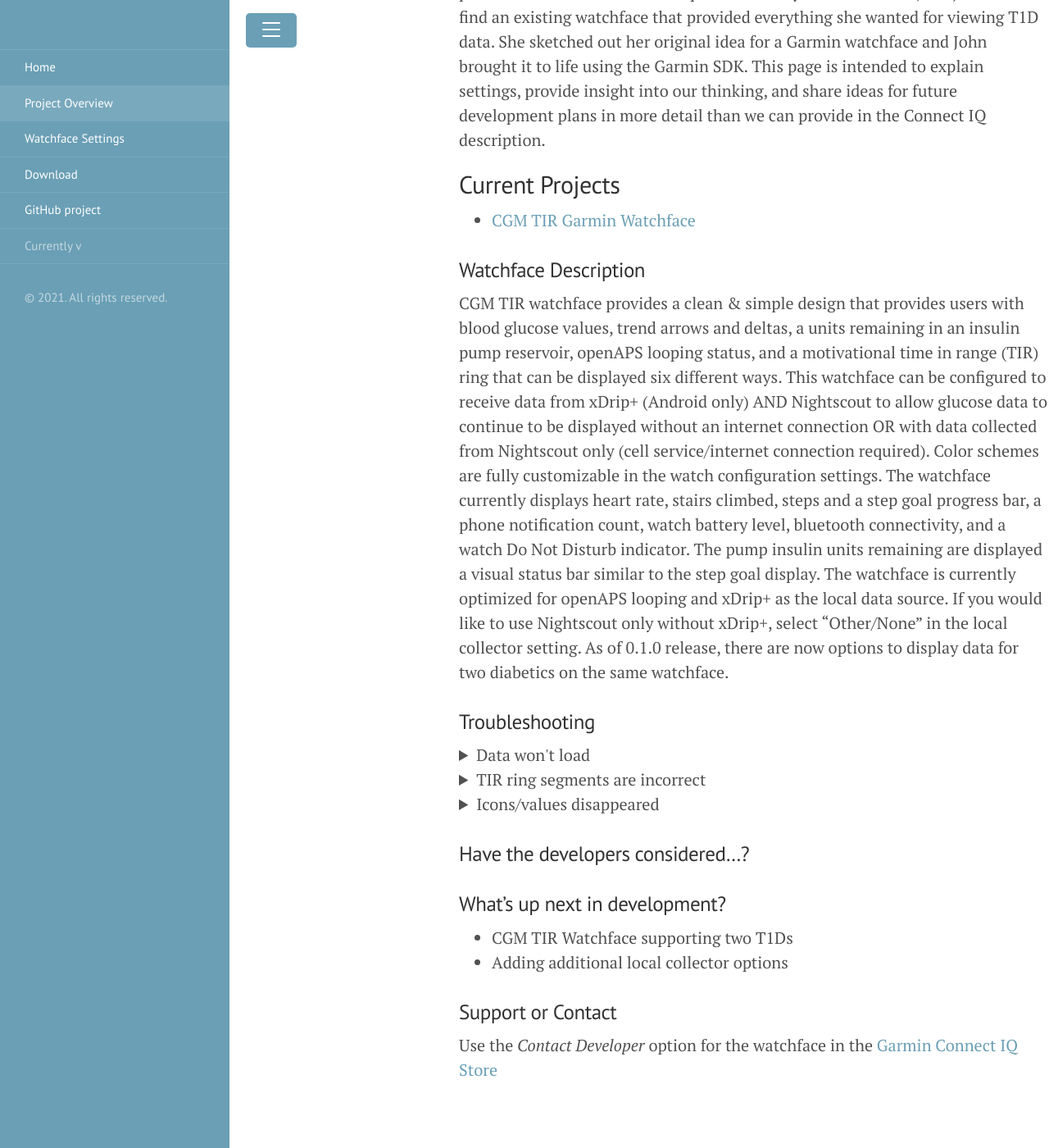
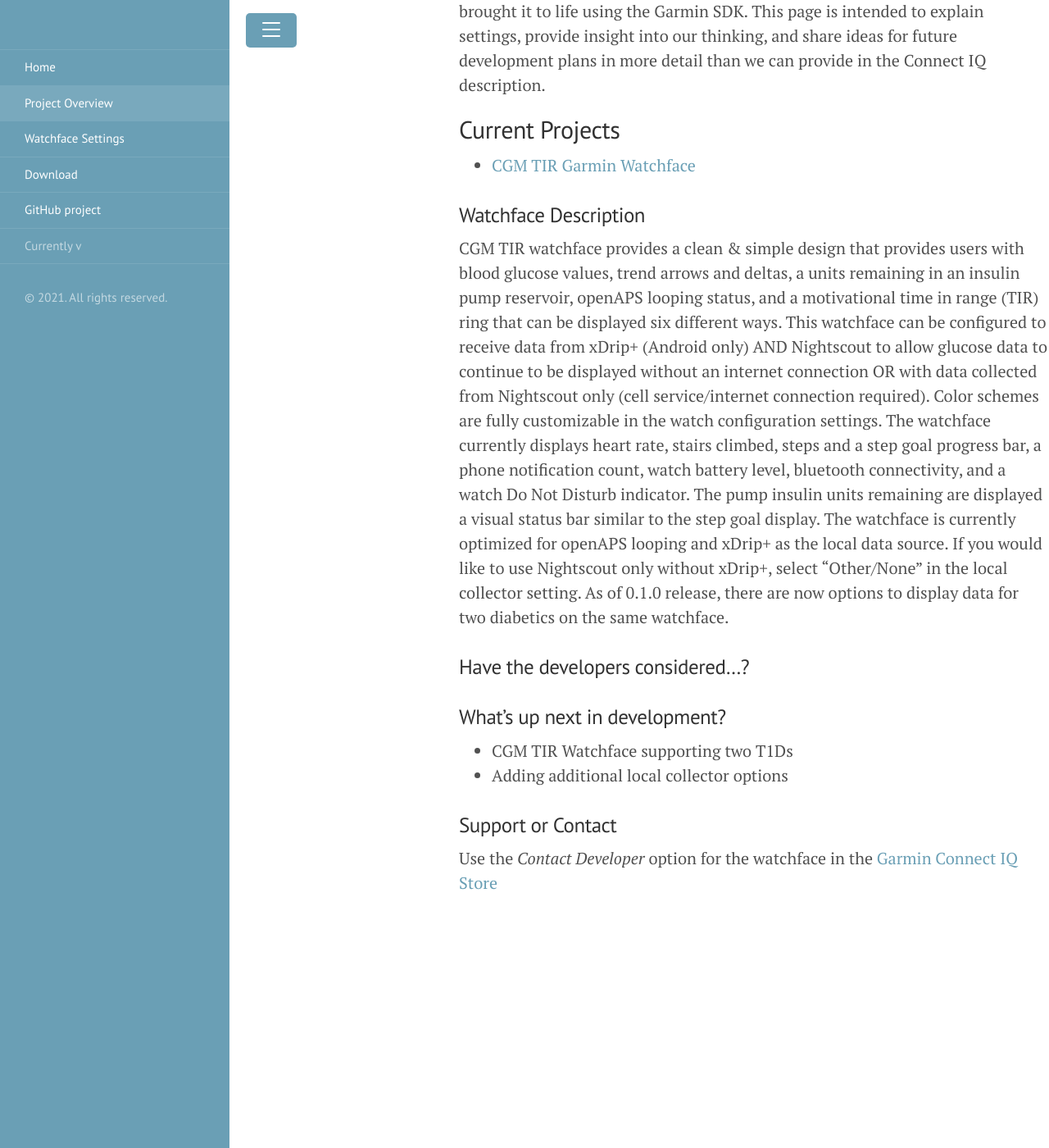
Before and after one commit to SturdiPancreas/CGM-TIR-watch, a Jekyll site: the page built from index.md, in a window 1280 px wide and 1400 px high, scrolled down 714 px. Shown: the whole window at 82% size. Built offline with Jekyll 4.4.1, drawn with Linux system fonts in a browser that asks for light colours; a script that is not in the unit is left out; some of the changed text lies outside the part shown.

Commit message:
Update index.md
Removed Troubleshooting section to move to own page

```diff
--- a/index.md
+++ b/index.md
@@ -4,8 +4,6 @@ title: Project Overview
 ---
 
 ![CoverImage](images/CoverImage.png)
-
-# CGM TIR Project Overview
 
 This project began as a collaboration between Dana (T1D,xdrip+,openAPS,NS, Medtronic, Dexcom G6 user) and John (software developer boyfriend).  Dana purchased a Garmin watch to replace her many Pebble watches, but just couldn't find an existing watchface that provided everything she wanted for viewing T1D data.  She sketched out her original idea for a Garmin watchface and John brought it to life using the Garmin SDK.  This page is intended to explain settings, provide insight into our thinking, and share ideas for future development plans in more detail than we can provide in the Connect IQ description.
 
@@ -17,35 +15,6 @@ This project began as a collaboration between Dana (T1D,xdrip+,openAPS,NS, Medtr
 
 CGM TIR watchface provides a clean & simple design that provides users with blood glucose values, trend arrows and deltas, a units remaining in an insulin pump reservoir, openAPS looping status, and a motivational time in range (TIR) ring that can be displayed six different ways.  This watchface can be configured to receive data from xDrip+ (Android only) AND Nightscout to allow glucose data to continue to be displayed without an internet connection OR with data collected from Nightscout only (cell service/internet connection required). Color schemes are fully customizable in the watch configuration settings. The watchface currently displays heart rate, stairs climbed, steps and a step goal progress bar, a phone notification count, watch battery level, bluetooth connectivity, and a watch Do Not Disturb indicator. The pump insulin units remaining are displayed a visual status bar similar to the step goal display.  The watchface is currently optimized for openAPS looping and xDrip+ as the local data source.  If you would like to use Nightscout only without xDrip+, select "Other/None" in the local collector setting.  As of 0.1.0 release, there are now options to display data for two diabetics on the same watchface.
 
-### Troubleshooting
-<details>
- <summary>Data won't load</summary>
-
-  ## Check Your Nighscout URL in Settings
-  1. Due to memory constraints, 12-24 hours of data must be returned from Nightscout before the watch can begin pulling from a local collector (if set), so if the watch won't load at all, this is the first thing you need to rule out.
-  2. **Your Primary User Nightscout URL** is the only setting that you are **required** to update from the default settings.
-     * Make sure that you have included **https://** at the beginning of the URL, and don't include any additional information beyond **.com**.
-     * If you enter your URL incorrectly, you may have to wait up to 5 additional minutes after fixing this setting for data to populate - please be patient!
-  3. If you just switched from a Garmin activity or a watch app back to the watchface, you need to wait for the data to reload.  This can take up to 10 minutes for a single user and up to 15 minutes if using the watch to follow two diabetics.
-  4. If you have entered 2 nightscout URLs to follow two diabetics using this watchface, it can take up to 15 minutes before data is current.  Due to extremely limited memory constraints of many Garmin watches, it is necessary to wait 5 minutes after pulling the 24-hour TIR data for the first user before it can be pulled for the 2nd user.  Then another 5 minutes must pass before the most recent SGV values can be pulled.
-
-</details>
-<details>
- <summary>TIR ring segments are incorrect</summary>
-
-  ## Check Range & Ring Settings
-  1. Make sure that your Target Range High and Low values are in the correct units.  If you picked mg/dL, make sure your range values are expressed that way.  If you chose mmol/L, make sure your range values are expressed that way (the default settings will not make sense in mmol/L).
-  2. If there is a gap in your data that you weren't expecting, you may have selected Noon/Midnight reset instead of Rolling/Continuous reset. Noon/Midnight reset will only show you data from 12a or 12p (whichever was more recent) to the current time, so you will see a gap in the data from the current time clockwise back to 12a or 12p.
-</details>
-<details>
- <summary>Icons/values disappeared</summary>
-
- ## Check Color Choices & Stale Data
-  1. If your background color is the same as any of your other color choices, those items will not be visable on the watchface.  If you choose a background color that is similar to your icon/foreground color, items may be present but difficult to see.
-  2. If your data source has reached the Stale Data Urgent threshold that you set, icons and values from that data source will disappear from the watchface.
-   * Check to make sure your watch is in range of your phone.
-   * If nightscout data is lost, check to see if you have cell/internet connection
-</details>
 
 
 ### Have the developers considered...?
```
